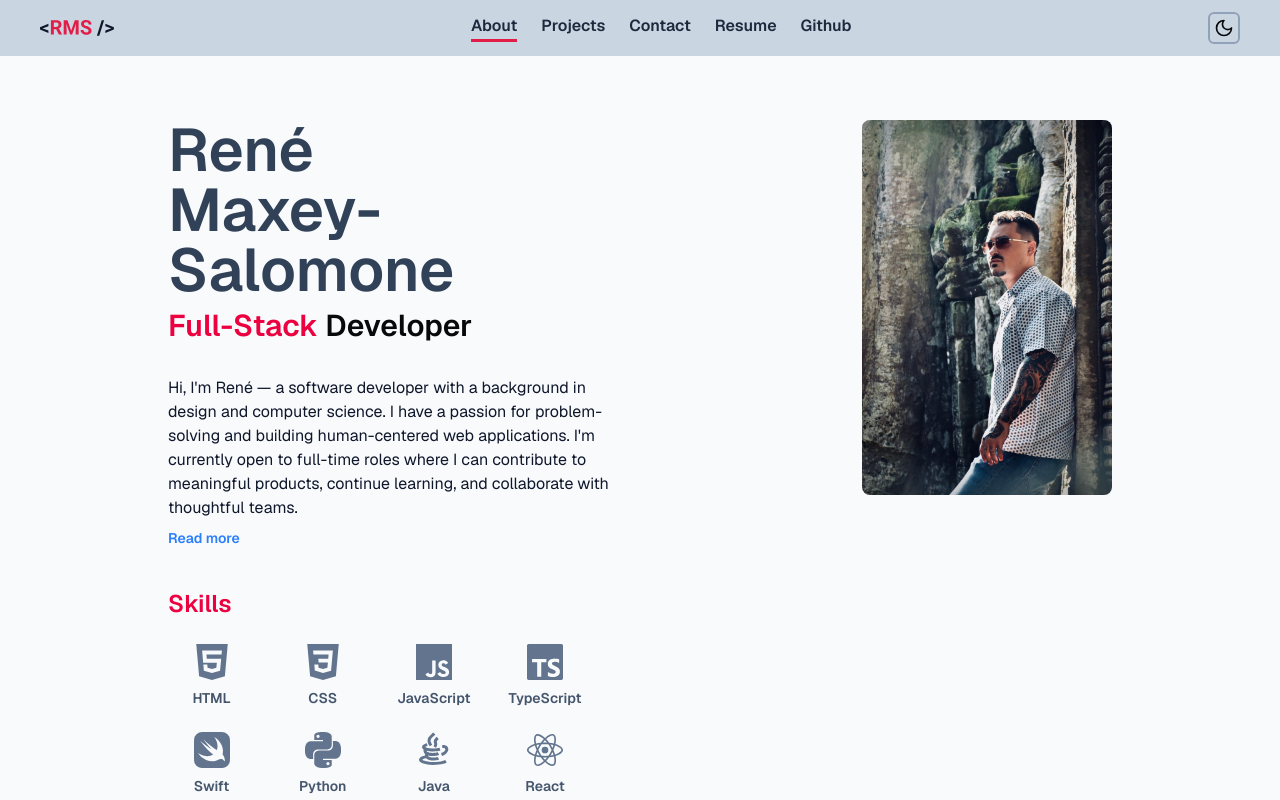
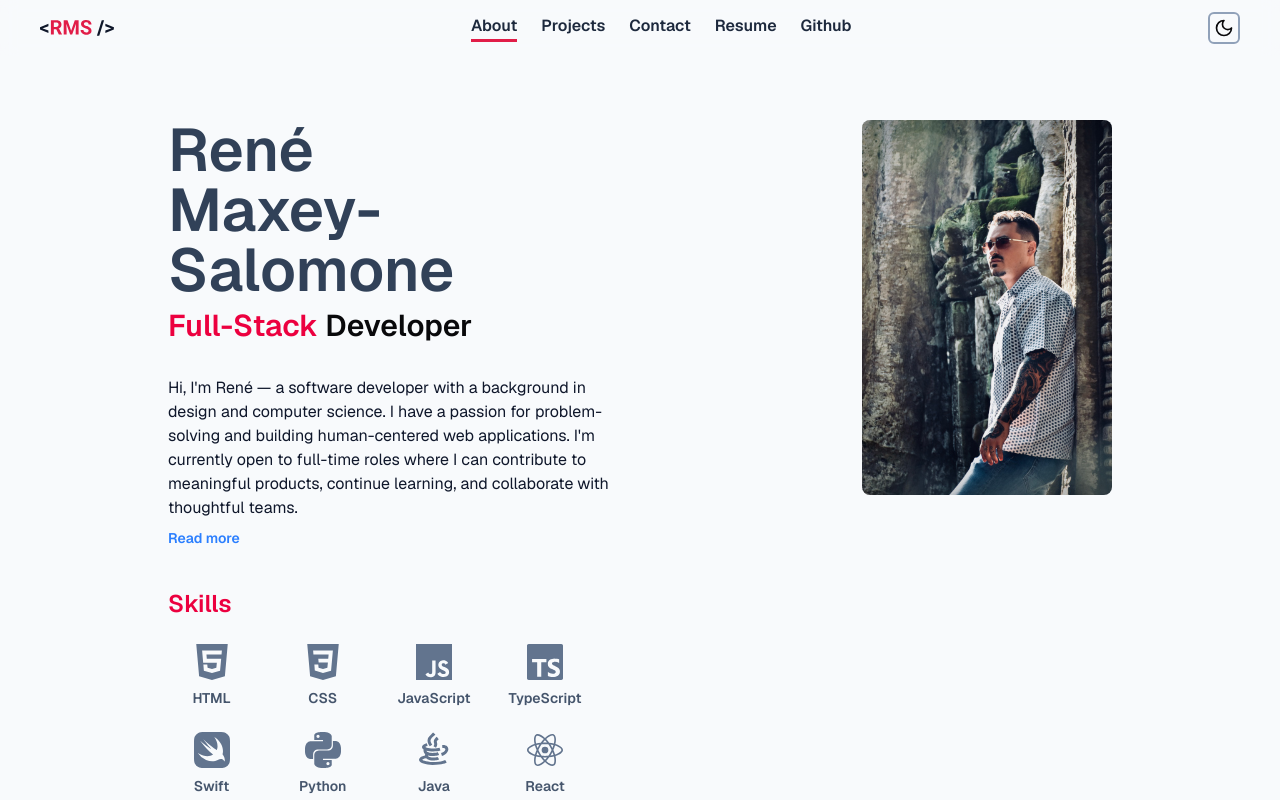
Before and after one commit to ReneMSdev/portfolio-website, a Next.js app: page / in a window 1280 px wide. Shown: the top 800 px of the page. Built offline with nearby package versions, Linux system fonts and the light colour scheme.

Commit message:
added blur to navbar bg

```diff
--- a/src/components/Navbar.jsx
+++ b/src/components/Navbar.jsx
@@ -28,7 +28,7 @@ export default function Navbar() {
   return (
     <nav
       className={cn(
-        'hidden md:flex fixed top-0 left-0 w-full justify-center items-center h-14 text-md z-50 bg-slate-300 dark:bg-slate-800'
+        'hidden md:flex fixed top-0 left-0 w-full justify-center items-center h-14 text-md z-50 bg-slate-50/70 dark:bg-slate-900/70 backdrop-blur-sm'
       )}
     >
       <a href='/'>
```
